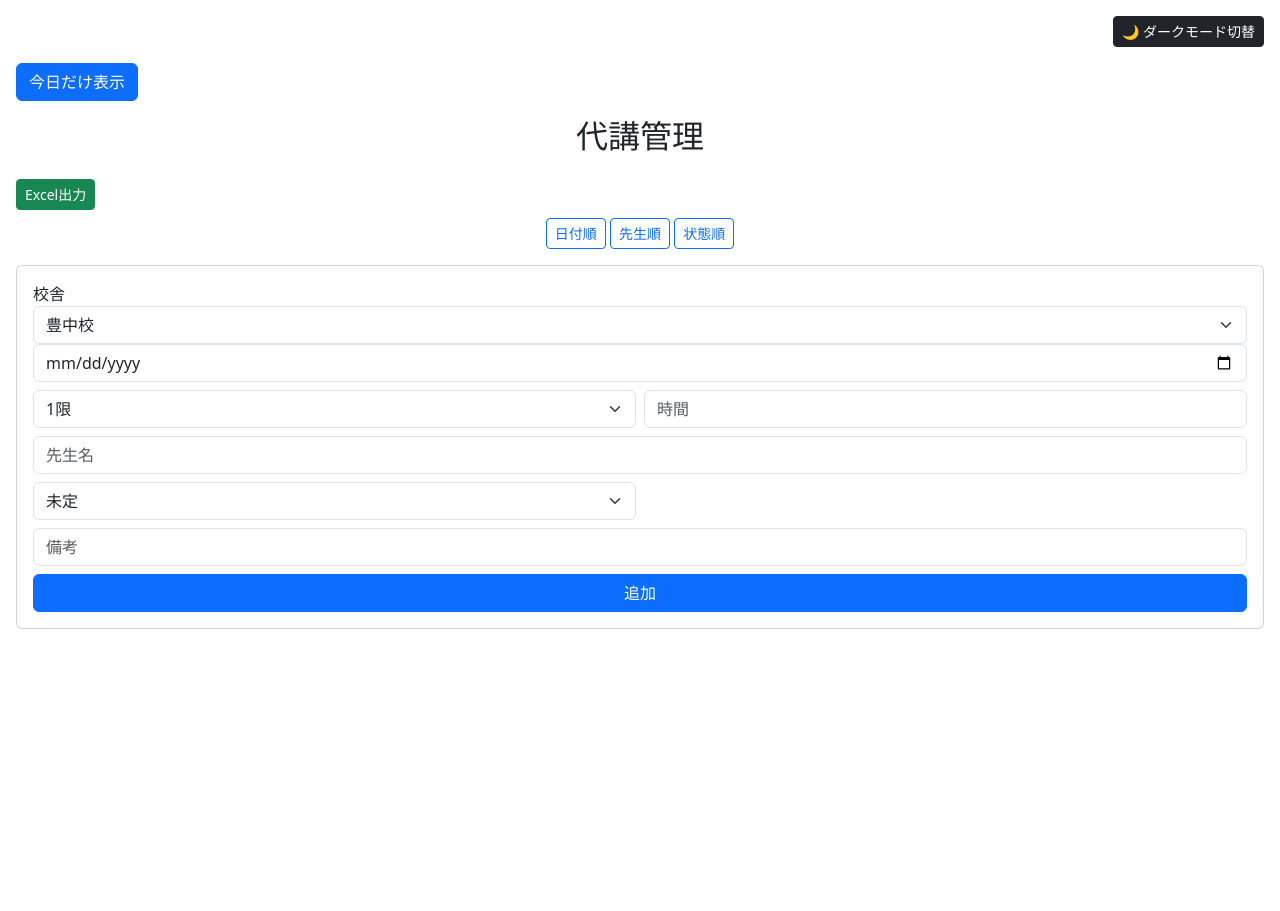
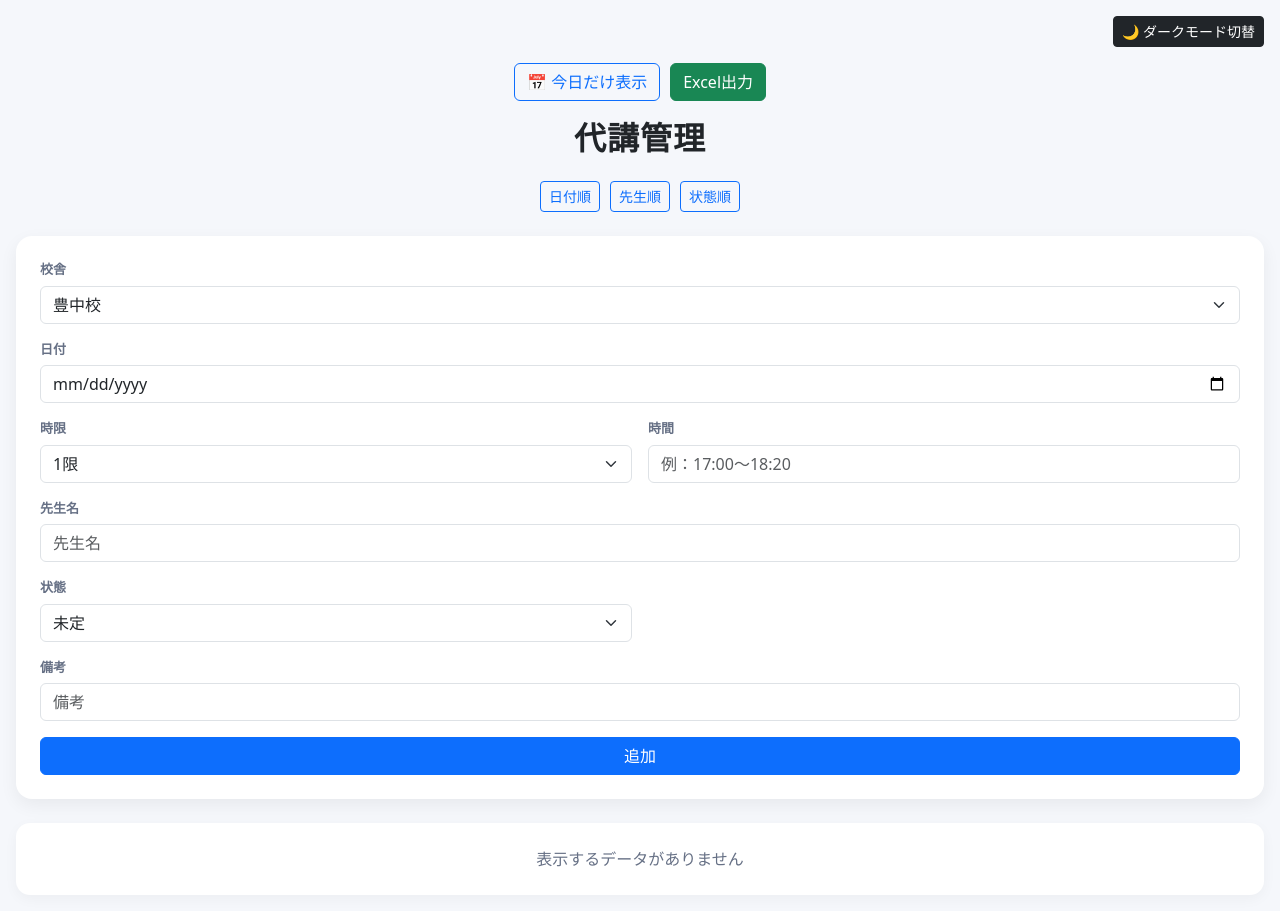
Before and after one commit to ndbshbfjsh/jukudaikou-app, a Flask app: page /?sort=date in a window 1280 px wide. Before the commit the page ends 629 px from the top, so only its background shows below. Run offline with Flask 3, Linux system fonts and the light colour scheme; data that the repository does not hold is empty; some libraries are stand-ins or nearby versions.

Commit message:
group lessons by date

```diff
--- a/templates/index.html
+++ b/templates/index.html
@@ -1,41 +1,195 @@
 {% extends "base.html" %}
 {% block content %}
-<div class="mb-3">
-  <a href="/toggle_today" class="btn btn-primary">
+
+<style>
+body{
+  background:#f5f7fb;
+}
+
+.container{
+  max-width: 960px;
+}
+
+.page-title{
+  font-weight: 700;
+  letter-spacing: .03em;
+}
+
+.top-toolbar{
+  display:flex;
+  flex-wrap:wrap;
+  gap:10px;
+  justify-content:center;
+  align-items:center;
+  margin-bottom:18px;
+}
+
+.form-card,
+.lesson-card{
+  border:none;
+  border-radius:16px;
+  overflow:hidden;
+}
+
+.form-card{
+  box-shadow:0 6px 18px rgba(0,0,0,.06);
+}
+
+.lesson-card{
+  box-shadow:0 4px 14px rgba(0,0,0,.05);
+  transition:.18s ease;
+}
+
+.lesson-card:hover{
+  transform:translateY(-1px);
+}
+
+.date-heading{
+  margin-top:30px;
+  margin-bottom:14px;
+  padding-bottom:8px;
+  border-bottom:2px solid #dfe6ee;
+  font-size:1.05rem;
+  font-weight:700;
+}
+
+.lesson-card.today-card{
+  background:#fff8db;
+  border-left:6px solid #ffc107;
+}
+
+.lesson-meta{
+  display:flex;
+  flex-wrap:wrap;
+  gap:8px 12px;
+  align-items:center;
+  margin-bottom:8px;
+}
+
+.period-badge{
+  display:inline-block;
+  font-weight:700;
+  font-size:15px;
+  padding:6px 10px;
+  border-radius:999px;
+  background:#eef3ff;
+}
+
+.lesson-time{
+  color:#556;
+  font-size:14px;
+}
+
+.teacher-line{
+  font-size:16px;
+  font-weight:600;
+  margin-bottom:4px;
+}
+
+.sub-line{
+  color:#c62828;
+  font-weight:700;
+  margin-bottom:6px;
+}
+
+.note-line{
+  color:#6c757d;
+  font-size:14px;
+  margin-top:8px;
+  margin-bottom:0;
+  white-space:pre-wrap;
+}
+
+.badge-status{
+  font-size:12px;
+  padding:7px 10px;
+  border-radius:999px;
+}
+
+.badge-mitei{
+  background:#6c757d;
+}
+
+.badge-kettei{
+  background:#198754;
+}
+
+.action-buttons{
+  display:flex;
+  gap:8px;
+  flex-wrap:wrap;
+  justify-content:flex-end;
+}
+
+.section-label{
+  font-size:13px;
+  font-weight:700;
+  color:#667085;
+  margin-bottom:6px;
+}
+
+.empty-box{
+  background:#fff;
+  border-radius:14px;
+  padding:24px;
+  text-align:center;
+  color:#667085;
+  box-shadow:0 4px 14px rgba(0,0,0,.04);
+}
+
+@media (max-width: 767px){
+  .lesson-row{
+    flex-direction:column;
+    align-items:flex-start !important;
+    gap:14px;
+  }
+
+  .action-buttons{
+    width:100%;
+    justify-content:flex-start;
+  }
+}
+</style>
+
+<div class="top-toolbar">
+  <a href="/toggle_today"
+     class="btn {% if session.get('today_only') %}btn-success{% else %}btn-outline-primary{% endif %}">
     {% if session.get("today_only") %}
-      全表示に戻す
+      ✅ 今日だけ表示中（クリックで全表示）
     {% else %}
-      今日だけ表示
+      📅 今日だけ表示
     {% endif %}
   </a>
+
+  <a href="/export" class="btn btn-success">Excel出力</a>
 </div>
-<h2 class="text-center mb-4">代講管理</h2>
 
+<h2 class="text-center mb-4 page-title">代講管理</h2>
 
-<a href="/export" class="btn btn-success btn-sm mb-2">Excel出力</a>
-
-<div class="mb-3 text-center">
+<div class="top-toolbar mb-4">
   <a href="/?sort=date" class="btn btn-outline-primary btn-sm">日付順</a>
   <a href="/?sort=teacher" class="btn btn-outline-primary btn-sm">先生順</a>
   <a href="/?sort=status" class="btn btn-outline-primary btn-sm">状態順</a>
 </div>
 
-<form method="post" action="/add" class="card p-3 mb-4">
+<form method="post" action="/add" class="card form-card p-3 p-md-4 mb-4">
+  <div class="row g-3">
     <div class="col-12">
-    <label>校舎</label>
+      <div class="section-label">校舎</div>
       <select name="branch" class="form-select">
         <option value="豊中校">豊中校</option>
-        <option value=></option>
-        <option value=></option>
+        <option value=""></option>
+        <option value=""></option>
       </select>
     </div>
-<div class="row g-2">
 
     <div class="col-12">
+      <div class="section-label">日付</div>
       <input type="date" name="date" required class="form-control">
     </div>
 
-<div class="col-6">
+    <div class="col-md-6">
+      <div class="section-label">時限</div>
       <select name="period" class="form-select">
         <option value="1">1限</option>
         <option value="2">2限</option>
@@ -47,60 +201,93 @@
       </select>
     </div>
 
-<div class="col-6">
-<input name="time" placeholder="時間" class="form-control">
+    <div class="col-md-6">
+      <div class="section-label">時間</div>
+      <input name="time" placeholder="例：17:00〜18:20" class="form-control">
     </div>
 
     <div class="col-12">
+      <div class="section-label">先生名</div>
       <input name="teacher" placeholder="先生名" required class="form-control">
     </div>
 
-<div class="col-6">
+    <div class="col-md-6">
+      <div class="section-label">状態</div>
       <select name="status" class="form-select" onchange="toggleSubTeacher(this)">
         <option value="未定">未定</option>
         <option value="決定">決定</option>
       </select>
     </div>
 
-<div class="col-6" id="subTeacherField" style="display:none;">
+    <div class="col-md-6" id="subTeacherField" style="display:none;">
+      <div class="section-label">代講先生名</div>
       <input name="sub_teacher" placeholder="代講先生名" class="form-control">
     </div>
 
     <div class="col-12">
+      <div class="section-label">備考</div>
       <input name="note" placeholder="備考" class="form-control">
     </div>
 
     <div class="col-12">
       <button class="btn btn-primary w-100">追加</button>
     </div>
-
   </div>
 </form>
 
+{% if grouped %}
   {% for group in grouped.values() %}
+    {% set d0 = group[0] %}
+
+    <div class="date-heading">
+      📅 {{ d0.date }}
+    </div>
+
     {% for d in group %}
-<div class="card shadow-sm mb-3">
+      <div class="card lesson-card mb-3 {% if session.get('today_only') %}today-card{% endif %}">
         <div class="card-body">
+          <div class="d-flex justify-content-between align-items-center lesson-row">
+            <div class="flex-grow-1">
+              <div class="lesson-meta">
+                <span class="period-badge">{{ d.period }}限</span>
 
-<h5>{{ d.date }} / {{ d.period }}限</h5>
-<p>先生: {{ d.teacher }}</p>
+                {% if d.time %}
+                  <span class="lesson-time">🕒 {{ d.time }}</span>
+                {% endif %}
+
+                {% if d.status == "決定" %}
+                  <span class="badge badge-status badge-kettei">決定</span>
+                {% else %}
+                  <span class="badge badge-status badge-mitei">未定</span>
+                {% endif %}
+              </div>
+
+              <div class="teacher-line">👨‍🏫 {{ d.teacher }}</div>
 
               {% if d.status == "決定" and d.sub_teacher %}
-<p class="text-danger fw-bold">
-代講：{{ d.sub_teacher }}
-</p>
+                <div class="sub-line">代講：{{ d.sub_teacher }}</div>
               {% endif %}
 
-<span class="badge bg-info">{{ d.status }}</span>
-<p class="text-muted">{{ d.note }}</p>
+              {% if d.note %}
+                <p class="note-line">📝 {{ d.note }}</p>
+              {% endif %}
+            </div>
 
-<a href="/edit/{{ d.id }}" class="btn btn-sm btn-secondary">編集</a>
-<a href="/delete/{{ d.id }}" class="btn btn-sm btn-danger">削除</a>
-
+            <div class="action-buttons">
+              <a href="/edit/{{ d.id }}" class="btn btn-sm btn-outline-secondary">編集</a>
+              <a href="/delete/{{ d.id }}" class="btn btn-sm btn-outline-danger"
+                 onclick="return confirm('このデータを削除しますか？')">削除</a>
+            </div>
+          </div>
         </div>
       </div>
     {% endfor %}
   {% endfor %}
+{% else %}
+  <div class="empty-box">
+    表示するデータがありません
+  </div>
+{% endif %}
 
 <script>
 function toggleSubTeacher(select){
```
Lines whose indentation alone changed are shown as unchanged.
